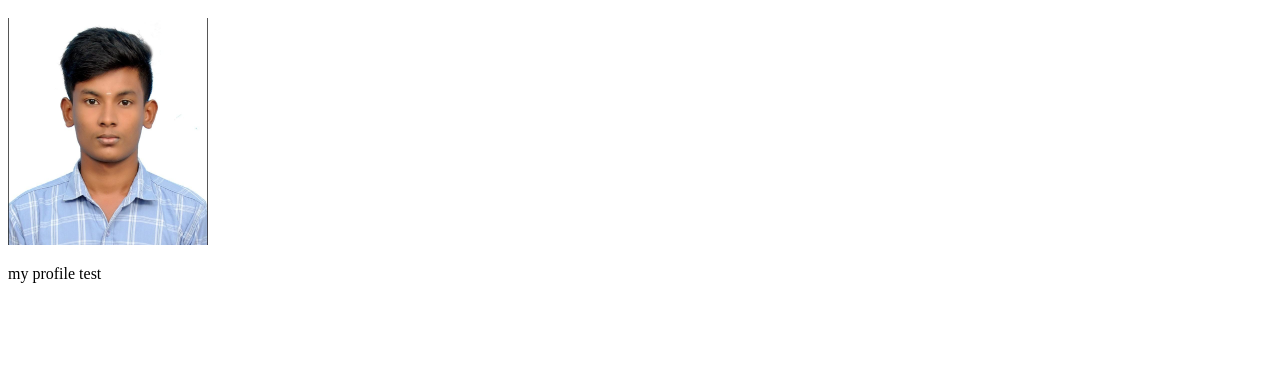
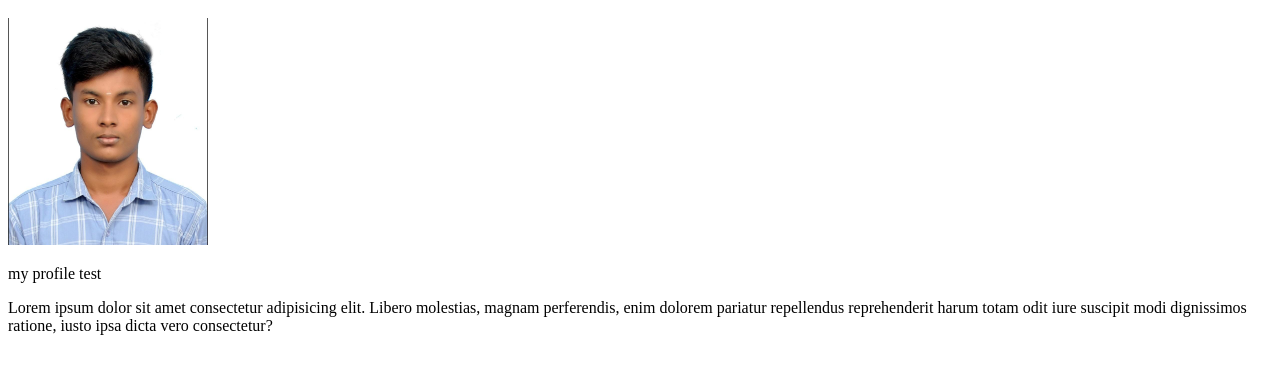
Before and after one commit to Harikaran8231/hari, a plain HTML site: page index.html in a window 1280 px wide. Shown: the part 120-494 px from the top of the page. Drawn offline with Linux system fonts and the light colour scheme.

Commit message:
added paragraph

```diff
--- a/index.html
+++ b/index.html
@@ -10,6 +10,7 @@
   <h1>New Name</h1>
    <img width="200px" src="profile.jpg" alt="">
    <p>my profile test</p>
+   <P>Lorem ipsum dolor sit amet consectetur adipisicing elit. Libero molestias, magnam perferendis, enim dolorem pariatur repellendus reprehenderit harum totam odit iure suscipit modi dignissimos ratione, iusto ipsa dicta vero consectetur?</P>
 
 </body>
 </html>
```
